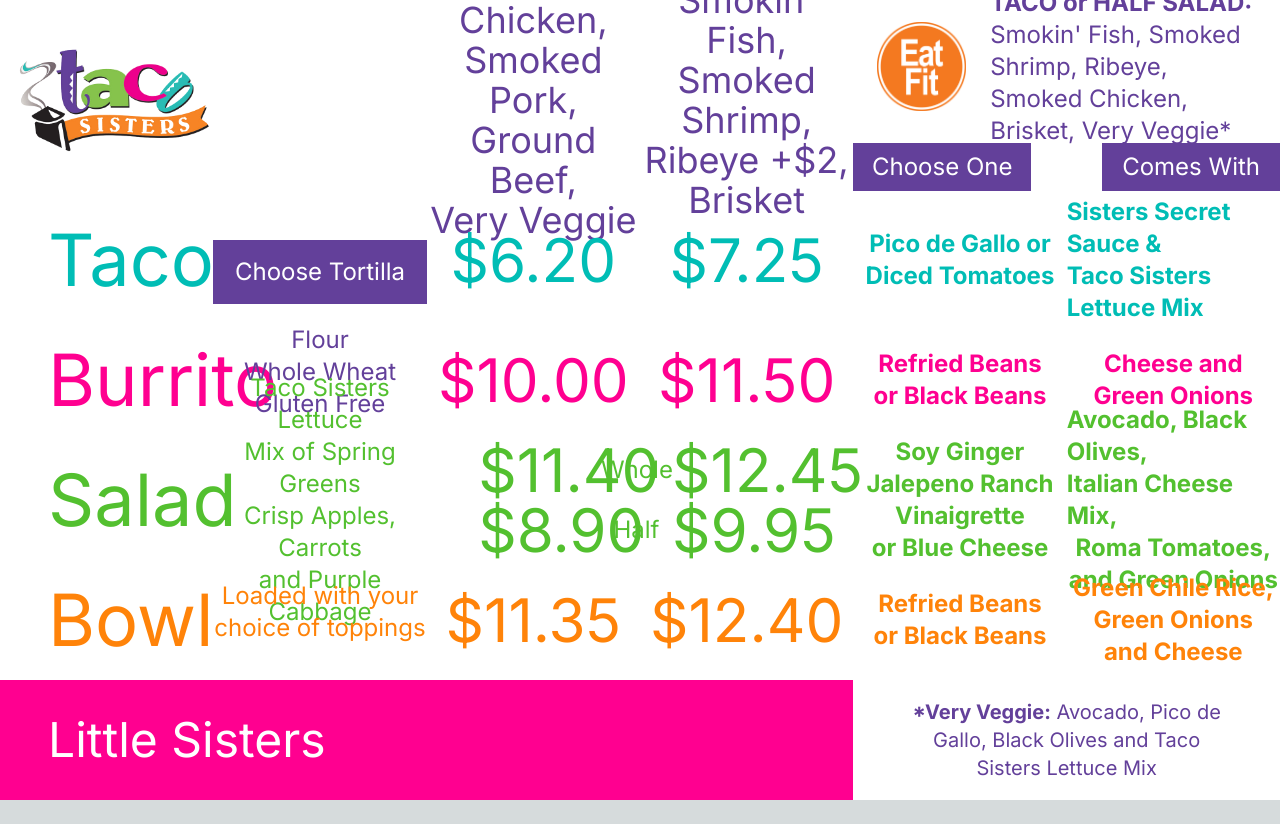
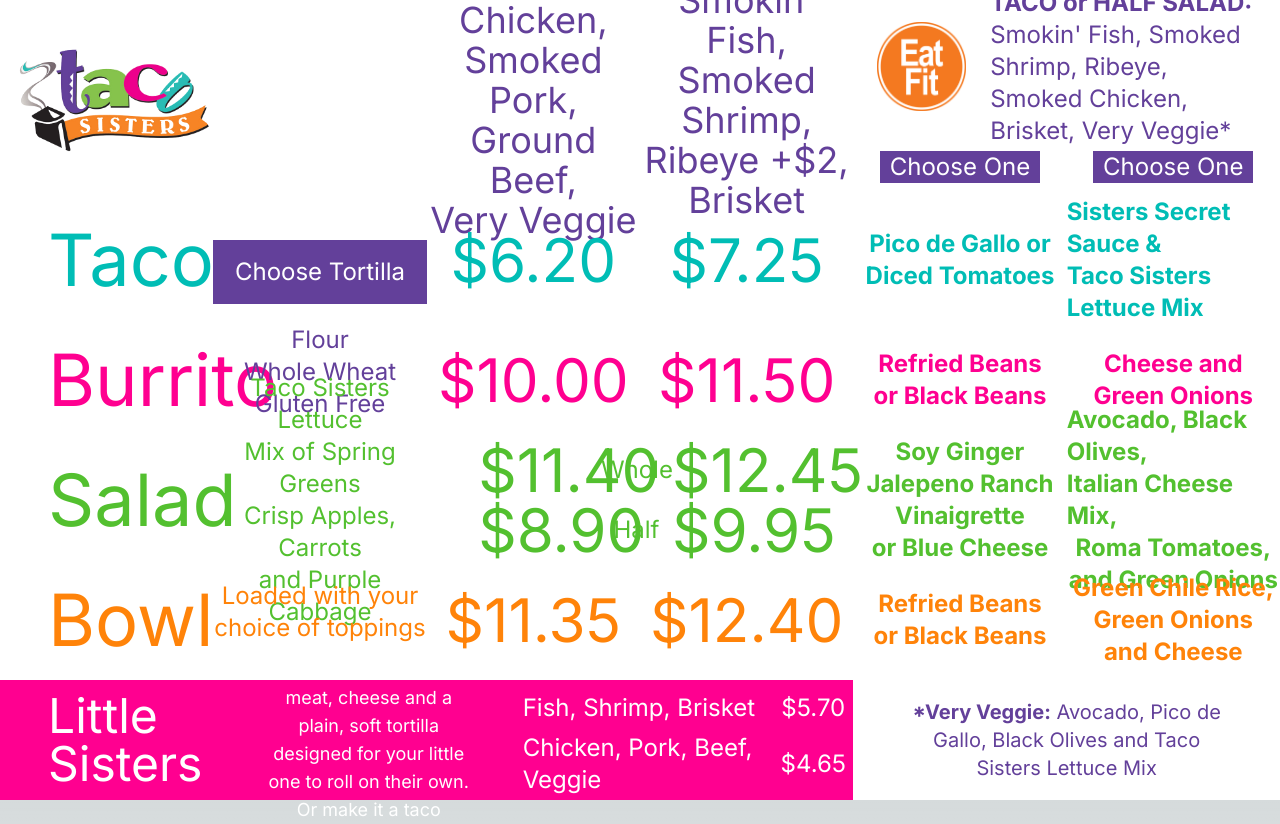
Before and after one commit to liftoffcreative-us/menuboards, a Next.js app: page /board1 in a window 1280 px wide. Before the commit the page ends 800 px from the top, so only its background shows below. Built offline with nearby package versions, Linux system fonts and the light colour scheme.

Commit message:
update Little Sisters

```diff
--- a/app/board1/page.js
+++ b/app/board1/page.js
@@ -42,8 +42,9 @@
               </div>
           </div>
 
-          <div className='flex flex-col w-full h-1/5  bg-tacopink '>
-              <div className='flex h-full items-center'><h2 className='pl-12 text-5xl text-white'>Little Sisters</h2></div>
+          <div className='flex items-center w-[110%] h-1/5  bg-tacopink '>
+              <div className='flex h-full w-8/12 items-center'><h2 className='pl-12 text-5xl text-white'>Little Sisters</h2></div>
+              <div className='flex h-full w-1/2 items-center z-50'><h2 className='text-lg text-white text-center'>Kid-sized scoop of meat, cheese and a plain, soft tortilla designed for your little one to roll on their own. Or make it a taco</h2></div>
           </div>
         </div>
       </div>
@@ -102,8 +103,16 @@
             <div className='flex h-full items-center justify-center w-1/2'><h2 className=' text-6xl text-tacoorange'>$12.40</h2></div>
           </div>
 
-          <div className='flex flex-col w-full h-1/5 bg-tacopink '>
-              <div className='flex h-full items-center'></div>
+          <div className='flex flex-col justify-center w-full h-1/5 bg-tacopink '>
+            <div className='flex my-2 items-center justify-center w-full ml-12 '>
+              <h2 className='w-[70%] pl-12 text-2xl  text-white '>Fish, Shrimp, Brisket</h2>
+              <h2 className='w-[30%] pr-12 text-2xl text-center text-white '>$5.70</h2>
+            </div>
+
+            <div className='flex  items-center justify-center w-full ml-12 '>
+              <h2 className='w-[70%] pl-12 text-2xl text-white '>Chicken, Pork, Beef, Veggie</h2>
+              <h2 className='w-[30%] pr-12 text-2xl text-center text-white '>$4.65</h2>
+            </div>
           </div>
         </div>
 
@@ -116,9 +125,9 @@
             <div className='w-5/6 h-full flex items-center px-6'><h4 className='text-2xl text-tacopurple'><span className='font-bold'>TACO or HALF SALAD:</span> Smokin' Fish, Smoked Shrimp, Ribeye, Smoked Chicken, Brisket, Very Veggie*</h4></div>
           </div>
           <div className='w-full h-1/3 flex items-center justify-center'>
-            <div className='bg-tacopurple text-2xl text-white py-2 w-5/12 text-center'>Choose One</div>
-            <div className='w-2/12'></div>
-            <div className='bg-tacopurple text-2xl text-white py-2 w-5/12 text-center'>Comes With</div>
+            <div className='w-1/2 h-full flex items-center justify-center'><h4 className='bg-tacopurple text-2xl text-white text-center w-3/4'>Choose One</h4></div>
+
+            <div className='w-1/2 h-full flex items-center justify-center'><h4 className='bg-tacopurple text-2xl text-white text-center w-3/4'>Choose One</h4></div>
           </div>
         </div>
         <div className='flex flex-col w-full h-3/4 '>
```
